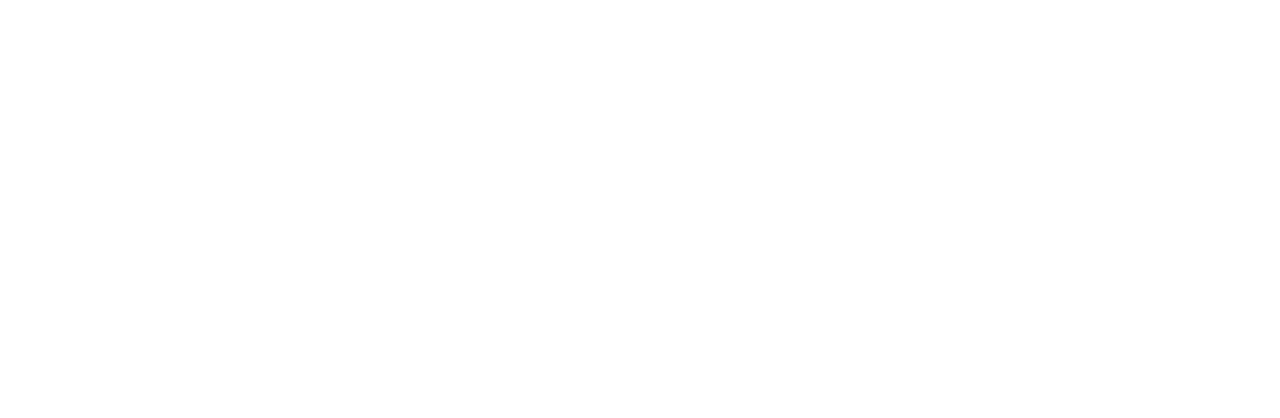
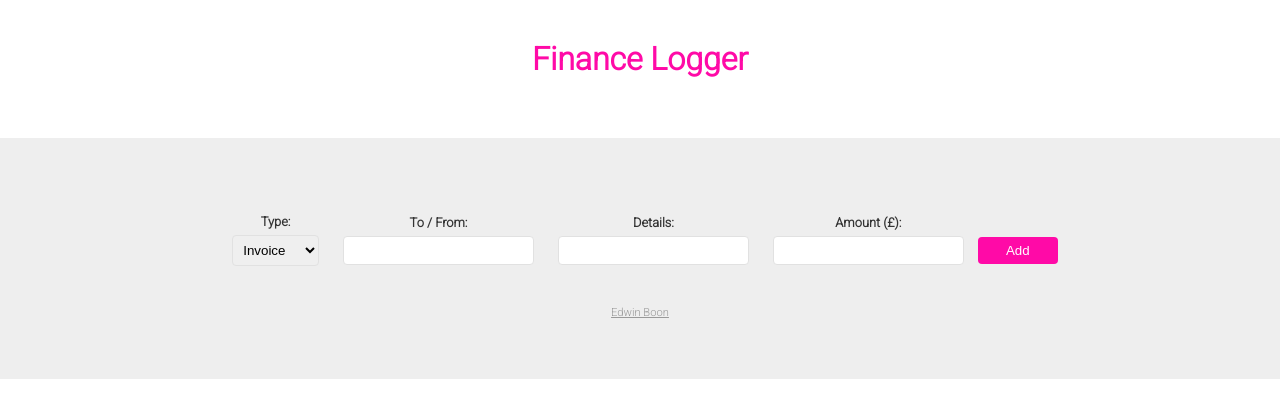
Before and after one commit to edwinboon/typescript-tutorial, a plain HTML site: page index.html in a window 1280 px wide. Drawn offline with Linux system fonts and the light colour scheme.

Commit message:
Add ts file and practice with tsc

```diff
--- a/index.html
+++ b/index.html
@@ -1,12 +1,51 @@
-<!DOCTYPE html>
 <html lang="en">
 <head>
   <meta charset="UTF-8">
-  <meta http-equiv="X-UA-Compatible" content="IE=edge">
   <meta name="viewport" content="width=device-width, initial-scale=1.0">
-  <title>Typescript Tutorial</title>
+  <title>TypeScript Tutorial</title>
+  <link rel="preconnect" href="https://fonts.googleapis.com">
+  <link rel="preconnect" href="https://fonts.gstatic.com" crossorigin>
+  <link href="https://fonts.googleapis.com/css2?family=Roboto:wght@300&display=swap" rel="stylesheet">
+  <link rel="stylesheet" href="styles.css">
 </head>
 <body>
 
+  <div class="wrapper">
+    <h1>Finance Logger</h1>
+
+    <!-- output list -->
+    <ul class="item-list">
+
+    </ul>
+  </div>
+
+  <footer>
+    <form class="new-item-form">
+      <div class="field">
+        <label>Type:</label>
+        <select id="type">
+          <option value="invoice">Invoice</option>
+          <option value="payment">Payment</option>
+        </select>
+      </div>
+      <div class="field">
+        <label>To / From:</label>
+        <input type="text" id="tofrom">
+      </div>
+      <div class="field">
+        <label>Details:</label>
+        <input type="text" id="details">
+      </div>
+      <div class="field">
+        <label>Amount (£):</label>
+        <input type="number" id="amount">
+      </div>
+      <button>Add</button>
+    </form>
+
+    <a href="https://www.edwinboon.dev">Edwin Boon</a>
+  </footer>
+
+  <script src='sandbox.js'></script>
 </body>
 </html>
--- a/sandbox.js
+++ b/sandbox.js
@@ -1 +1,7 @@
-// JS code here
+var character = 'Mario';
+console.log({ character: character });
+var inputs = document.querySelectorAll('input');
+console.log({ inputs: inputs });
+inputs.forEach(function (input) {
+    console.log({ input: input });
+});
--- a/styles.css
+++ b/styles.css
@@ -1 +1,72 @@
-/* Styles here */
+body{
+  margin: 0;
+  font-family: Roboto;
+}
+.wrapper{
+  max-width: 960px;
+  margin: 0 auto;
+}
+h1{
+  margin: 40px auto;
+  color: #ff0aa7;
+  text-align: center;
+}
+ul{
+  padding: 0;
+  list-style-type: none;
+}
+li{
+  padding: 6px 10px;
+  border: 1px solid #eee;
+  margin: 10px auto;
+}
+li h4{
+  color: #ff0aa7;
+  margin: 0;
+  text-transform: capitalize;
+}
+li p{
+  color: #333;
+  margin: 8px 0 0;
+}
+footer{
+  background: #eee;
+  padding: 60px;
+  margin-top: 60px;
+}
+form{
+  max-width: 960px;
+  margin: 0 auto;
+  text-align: center;
+}
+label{
+  display: block;
+  font-weight: bold;
+  font-size: 0.8em;
+  color: #333;
+  margin: 16px 0 6px;
+}
+input, select{
+  padding: 6px;
+  border: 1px solid #e1e1e1;
+  border-radius: 4px;
+}
+.field{
+  display: inline-block;
+  margin: 0 10px;
+}
+button{
+  color: white;
+  border: 0;
+  background: #ff0aa7;
+  padding: 6px;
+  min-width: 80px;
+  border-radius: 4px;
+}
+footer a{
+  text-align: center;
+  display: block;
+  color: #999;
+  margin-top: 40px;
+  font-size: 0.7em;
+}
```
Also changed, not shown: 1 other file.
